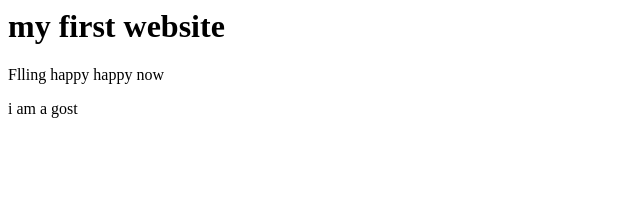
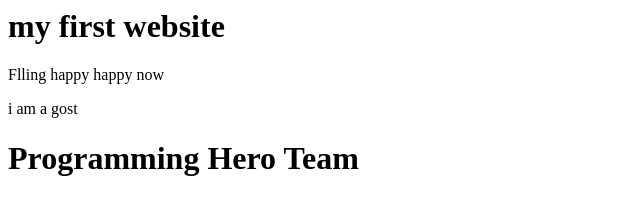
Before and after one commit to LeoNaiyem/my-fast-wedsite, a plain HTML site: page index.html in a window 1280 px wide. Shown: the whole page, without its empty margins (0-640 px from the left). Drawn offline with Linux system fonts and the light colour scheme.

Commit message:
someone added something

```diff
--- a/index.html
+++ b/index.html
@@ -1,3 +1,4 @@
 <h1>my first website</h1>
 <p> Flling happy happy now</p>
 <p>i am a gost</p>
+<h1>Programming Hero Team</h1>
```
